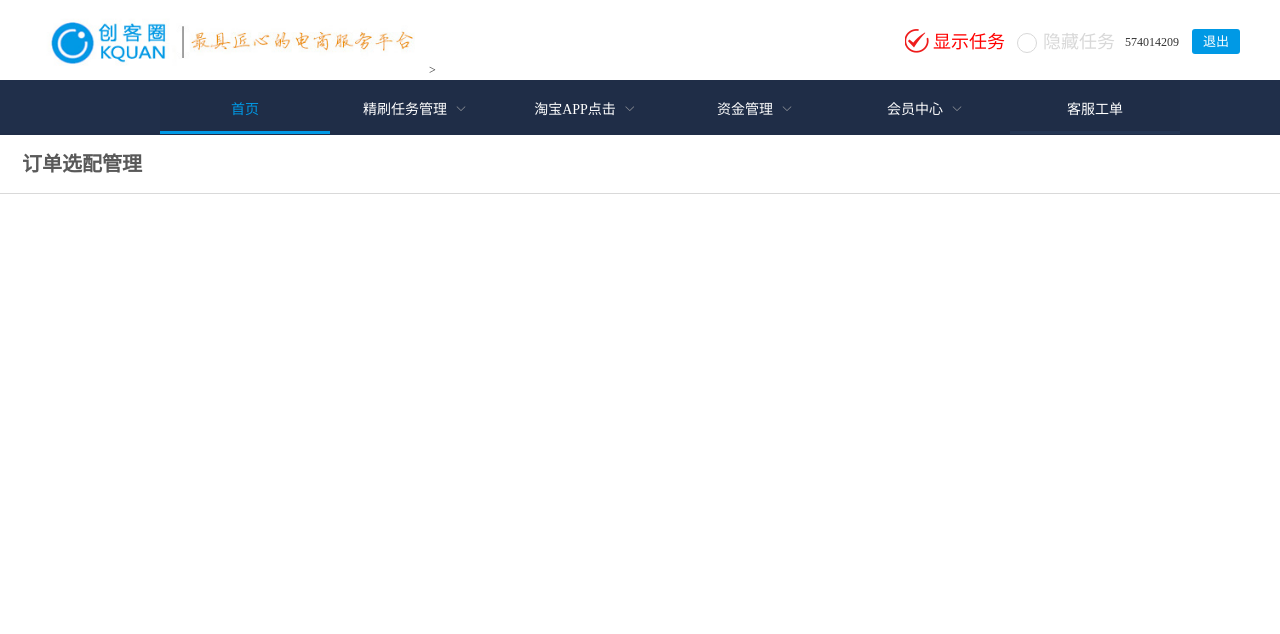
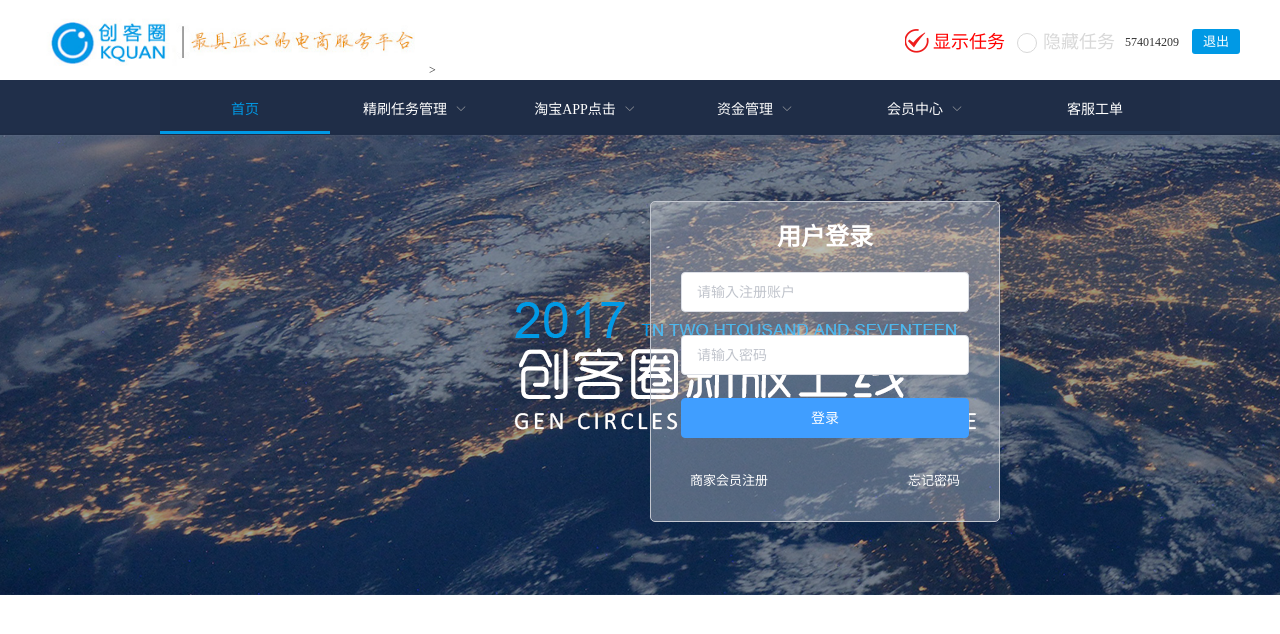
Before and after one commit to liguoye/creativeCircle, a Vue app: page /#/login in a window 1280 px wide. Shown: the top 634 px of the page. Built offline with nearby package versions, Linux system fonts and the light colour scheme.

Commit message:
Update login.vue

```diff
--- a/src/page/login.vue
+++ b/src/page/login.vue
@@ -1,105 +1,139 @@
 <template>
-  <div class="mpm-layout mpm-login">
-    <div class="mpm-layout mpm-login-header">
-      <span>订单选配管理</span>
-    </div>
-    <!-- <div class="mpm-layout mpm-login-content">
-      <div class="mpm-layout"></div>
-      <div class="mpm-layout mpm-login-from">
-        <div class="mpm-login-from-item">
-          <el-input v-model="loginInfoData.userId"
-                    placeholder="请输入帐号"
-                    @keyup.enter.native="checkLogin">
-            <template slot="prepend">帐号</template>
-          </el-input>
-        </div>
-        <div class="mpm-login-from-item">
-          <el-input v-model="loginInfoData.pwd"
-                    type="password"
-                    placeholder="请输入密码"
-                    @keyup.enter.native="checkLogin">
-            <template slot="prepend">密码</template>
-          </el-input>
-        </div>
-        <div class="mpm-login-from-item">
-          <el-button style="width:100%"
-                     type="primary"
-                     @click="checkLogin">登录</el-button>
+  <div class="home">
+    <div class="banner">
+      <!-- <img src="../../assets/picture/banner.png" />> -->
+      <div class="loginBox">
+        <p class="title">用户登录</p>
+        <el-form :model="ruleForm2" status-icon :rules="rules2" ref="ruleForm2" label-width="0" class="demo-ruleForm">
+          <el-form-item prop="pass">
+            <el-input type="password" v-model="ruleForm2.pass" placeholder="请输入注册账户" autocomplete="off"></el-input>
+          </el-form-item>
+          <el-form-item prop="checkPass">
+            <el-input type="password" v-model="ruleForm2.checkPass" placeholder="请输入密码" autocomplete="off"></el-input>
+          </el-form-item>
+          <el-form-item>
+            <el-button type="primary" @click="submitForm('ruleForm2')">登录</el-button>
+          </el-form-item>
+        </el-form>
+        <p class="regPass"><a href="">商家会员注册</a> <a href="#/business/forget" class="fr">忘记密码</a></p>
       </div>
     </div>
-      <div class="mpm-layout"></div>
-    </div>
-    <div class="mpm-layout mpm-login-footer"></div> -->
   </div>
 </template>
-
 <script>
 export default {
-  name: 'login',
   data () {
+    var checkAge = (rule, value, callback) => {
+      if (!value) {
+        return callback(new Error('年龄不能为空'))
+      }
+      setTimeout(() => {
+        if (!Number.isInteger(value)) {
+          callback(new Error('请输入数字值'))
+        } else {
+          if (value < 18) {
+            callback(new Error('必须年满18岁'))
+          } else {
+            callback()
+          }
+        }
+      }, 1000)
+    }
+    var validatePass = (rule, value, callback) => {
+      if (value === '') {
+        callback(new Error('请输入注册账户'))
+      } else {
+        if (this.ruleForm2.checkPass !== '') {
+          this.$refs.ruleForm2.validateField('checkPass')
+        }
+        callback()
+      }
+    }
+    var validatePass2 = (rule, value, callback) => {
+      if (value === '') {
+        callback(new Error('请输入密码'))
+      } else {
+        callback()
+      }
+    }
     return {
-      loginInfoData: {
-        userId: '',
-        pwd: ''
+      ruleForm2: {
+        pass: '',
+        checkPass: '',
+        age: ''
+      },
+      rules2: {
+        pass: [
+          { validator: validatePass, trigger: 'blur' }
+        ],
+        checkPass: [
+          { validator: validatePass2, trigger: 'blur' }
+        ],
+        age: [
+          { validator: checkAge, trigger: 'blur' }
+        ]
       }
     }
   },
-  created: function () { },
   methods: {
-    checkLogin: function () {
-      this.$router.push('/')
+    submitForm (formName) {
+      this.$router.push({ name: 'home', param: { tab: 'home' } })
+      this.$refs[formName].validate((valid) => {
+        if (valid) {
+          alert('submit!')
+        } else {
+          console.log('error submit!!')
+          return false
+        }
+      })
     }
   }
 }
 </script>
-
-<style type="text/css">
-.mpm-layout {
-  display: flex;
-  flex-direction: column;
-  flex: auto;
-  overflow: auto;
+<style scoped lang="less">
+.home {
+  .banner {
+    height: 460px;
+    background-image: url("../assets/picture/banner.png");
+    background-repeat: no-repeat;
+    position: relative;
+    .loginBox {
+      .title {
+        font-size: 24px;
+        font-weight: 700;
+        text-align: center;
+        color: #fff;
+        line-height: 70px;
       }
-.mpm-login {
+      position: absolute;
+      right: 280px;
+      top: 50%;
+      background: hsla(0, 0%, 100%, 0.3);
+      border: 1px solid #c3c7d0;
+      border-radius: 5px;
+      width: 288px;
+      padding: 0px 30px 20px 30px;
+      margin-top: -164px;
+      .el-button {
         width: 100%;
-  height: 100%;
-  color: rgba(0, 0, 0, 0.65);
       }
-.mpm-login-header {
-  height: 58px;
-  flex: 0 0 58px;
-  background: #fff;
-  border-bottom: 1px solid #d9d9d9;
-  font-size: 20px;
-  font-weight: bold;
-  flex-direction: row;
-  align-items: center;
-  overflow: hidden;
-  line-height: 58px;
-  padding-left: 22px;
+      .regPass {
+        width: 270px;
+        height: 40px;
+        margin: 0 auto;
+        font-size: 13px;
+        line-height: 40px;
+        a {
+          user-select: none;
+          cursor: pointer;
+          text-decoration: none;
+          color: #fff;
         }
-.mpm-login-content {
-  flex: 1;
-  flex-direction: row;
+        .fr {
+          float: right;
         }
-.mpm-login-from {
-  display: flex;
-  flex-direction: column;
-  justify-content: center;
-  align-items: center;
       }
-.mpm-login-from-item {
-  margin-bottom: 30px;
-  width: 400px;
     }
-.mpm-login-footer {
-  height: 50px;
-  flex: 0 0 58px;
-  justify-content: center;
-  align-items: center;
-  background: #fafafa;
   }
-#app .mpm-login-from-item .el-input__inner {
-  height: 40px;
 }
 </style>
```
Lines whose indentation alone changed are shown as unchanged.
